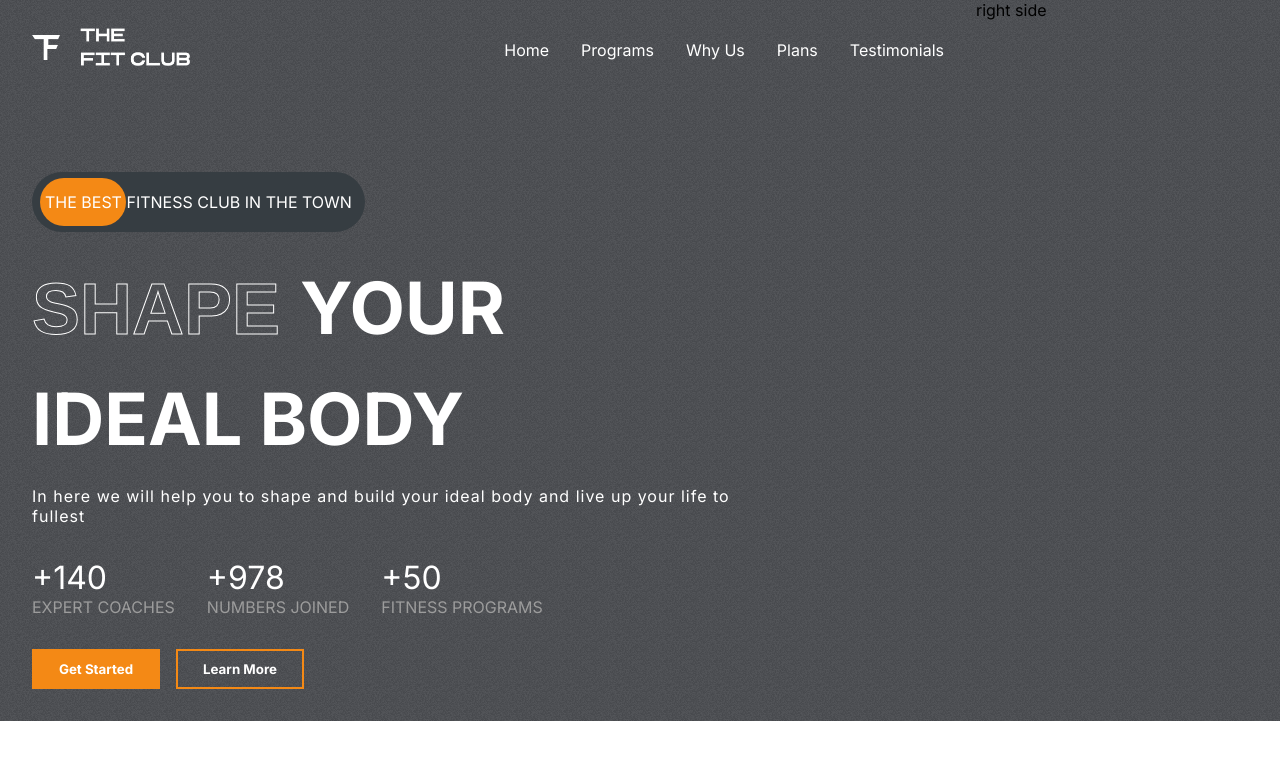
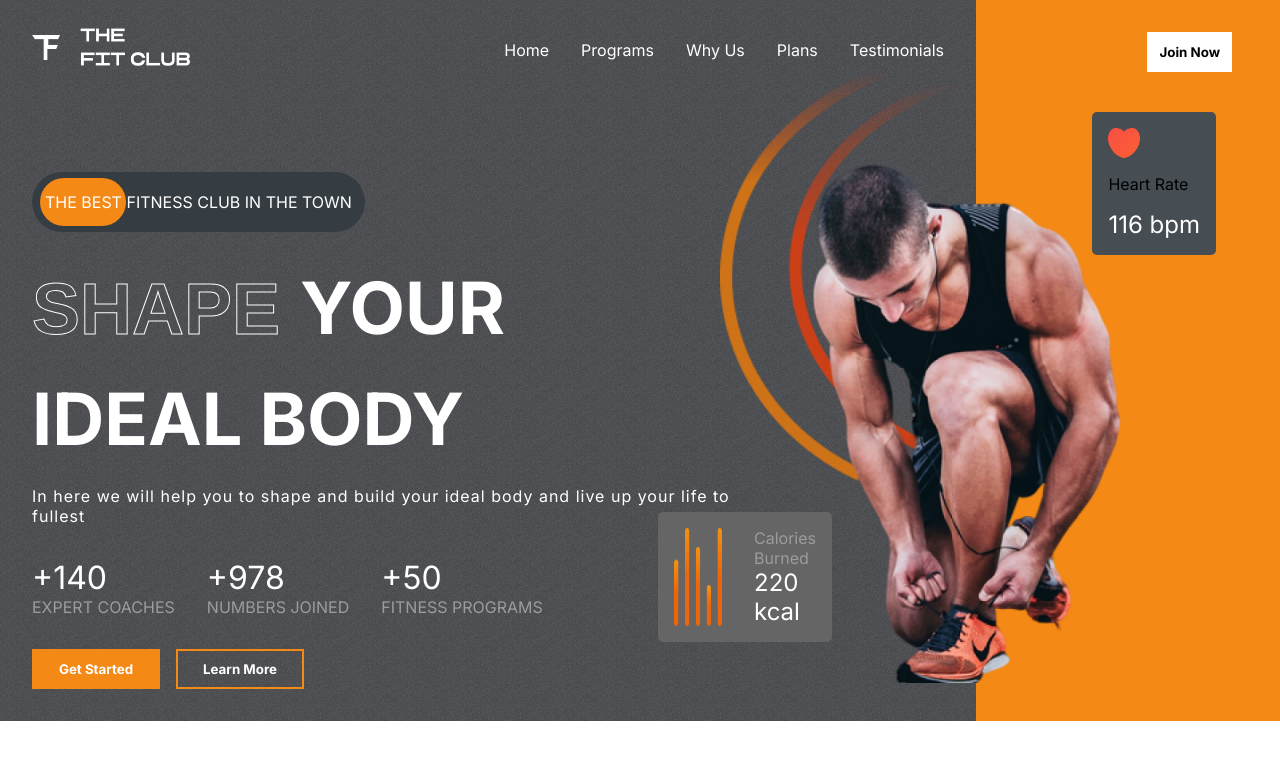
Before and after one commit to arnob-das/super-gym, a React (Create React App) app: page / in a window 1280 px wide. Shown: the top 760 px of the page. Built offline with nearby package versions, Linux system fonts and the light colour scheme.

Commit message:
calories section done

```diff
--- a/src/components/Hero/Hero.css
+++ b/src/components/Hero/Hero.css
@@ -13,6 +13,8 @@
 }
 .right-h {
   flex: 1;
+  position: relative;
+  background-color: var(--orange);
 }
 
 .the-best-ad {
@@ -79,21 +81,96 @@
   text-transform: uppercase;
 }
 
-.hero-buttons{
+.hero-buttons {
   display: flex;
   gap: 1rem;
   font-weight: normal;
 }
 
-.hero-buttons>:nth-child(1){
+.hero-buttons > :nth-child(1) {
   color: white;
   background: var(--orange);
   width: 8rem;
 }
 
-.hero-buttons>:nth-child(2){
+.hero-buttons > :nth-child(2) {
   color: white;
   background: transparent;
   width: 8rem;
   border: 2px solid var(--orange);
 }
+
+.right-h > .btn {
+  position: absolute;
+  right: 3rem;
+  top: 2rem;
+  color: black;
+}
+
+.heart-rate {
+  display: flex;
+  flex-direction: column;
+  gap: 1rem;
+  background-color: var(--darkGrey);
+  width: fit-content;
+  padding: 1rem;
+  align-items: start;
+  border-radius: 5px;
+  position: absolute;
+  right: 4rem;
+  top: 7rem;
+}
+
+.heart-rate>img{
+    width: 2rem;
+}
+
+.herat-rate>span:nth-child(2){
+    color:var(--gray);
+}
+
+.heart-rate>:nth-child(3){
+    color:white;
+    font-size: 1.5rem;
+}
+
+.hero-image{
+    position: absolute;
+    top: 10rem;
+    right: 8rem;
+    width: 23rem;
+}
+.hero-image-back{
+    position: absolute;
+    top: 4rem;
+    right: 20rem;
+    z-index: -1;
+    width: 15rem;
+}
+
+.calories{
+    display: flex;
+    gap:2rem;
+    background-color: var(--caloryCard);
+    border-radius: 5px;
+    padding: 1rem;
+    width: fit-content;
+    position:absolute;
+    top: 32rem;
+    right: 28rem;
+}
+.calories>img{
+    width: 3rem;
+}
+.calories>div{
+    display: flex;
+    flex-direction: column;
+    justify-content:space-between;
+}
+.calories>div>:nth-child(1){
+    color:var(--gray)
+}
+.calories>div>:nth-child(2){
+    color: white;
+    font-size: 1.5rem;
+}
--- a/src/components/Hero/Hero.js
+++ b/src/components/Hero/Hero.js
@@ -65,7 +65,24 @@
                 </div>
             </div>
             <div className="right-h">
-                right side
+                <button className="btn">Join Now</button>
+                <div className="heart-rate">
+                    <img src={heart} alt="" />
+                    <span>Heart Rate</span>
+                    <span>116 bpm</span>
+                </div>
+                {/* hero images */}
+                <img src={hero_image} alt="" className="hero-image" />
+                <img src={hero_image_back} alt="" className="hero-image-back" />
+
+                {/* calories */}
+                <div className="calories">
+                    <img src={calories} alt="" />
+                    <div>
+                        <span>Calories Burned</span>
+                        <span>220 kcal</span>
+                    </div>
+                </div>
             </div>
         </div>
     );
```
Lines whose indentation alone changed are shown as unchanged.
